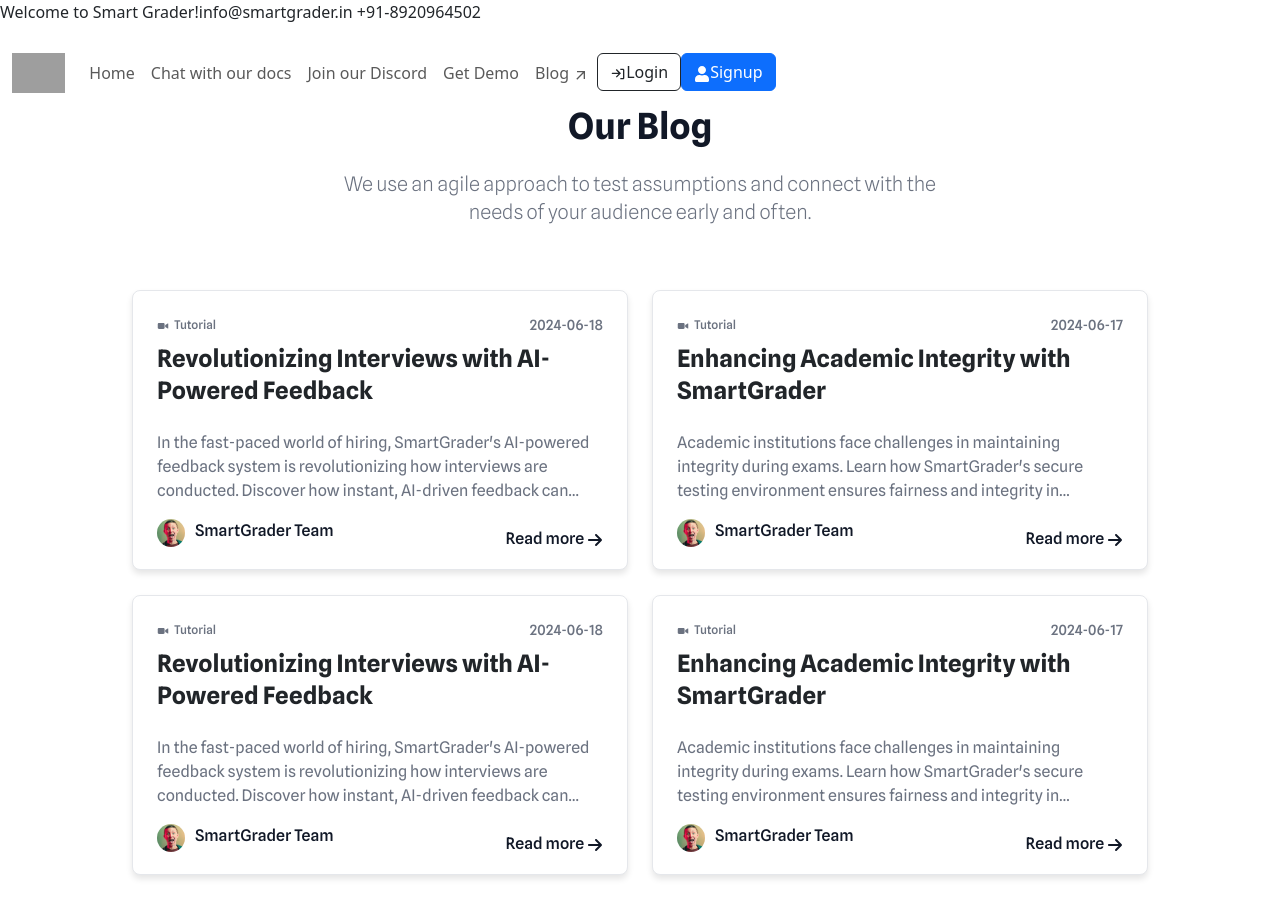
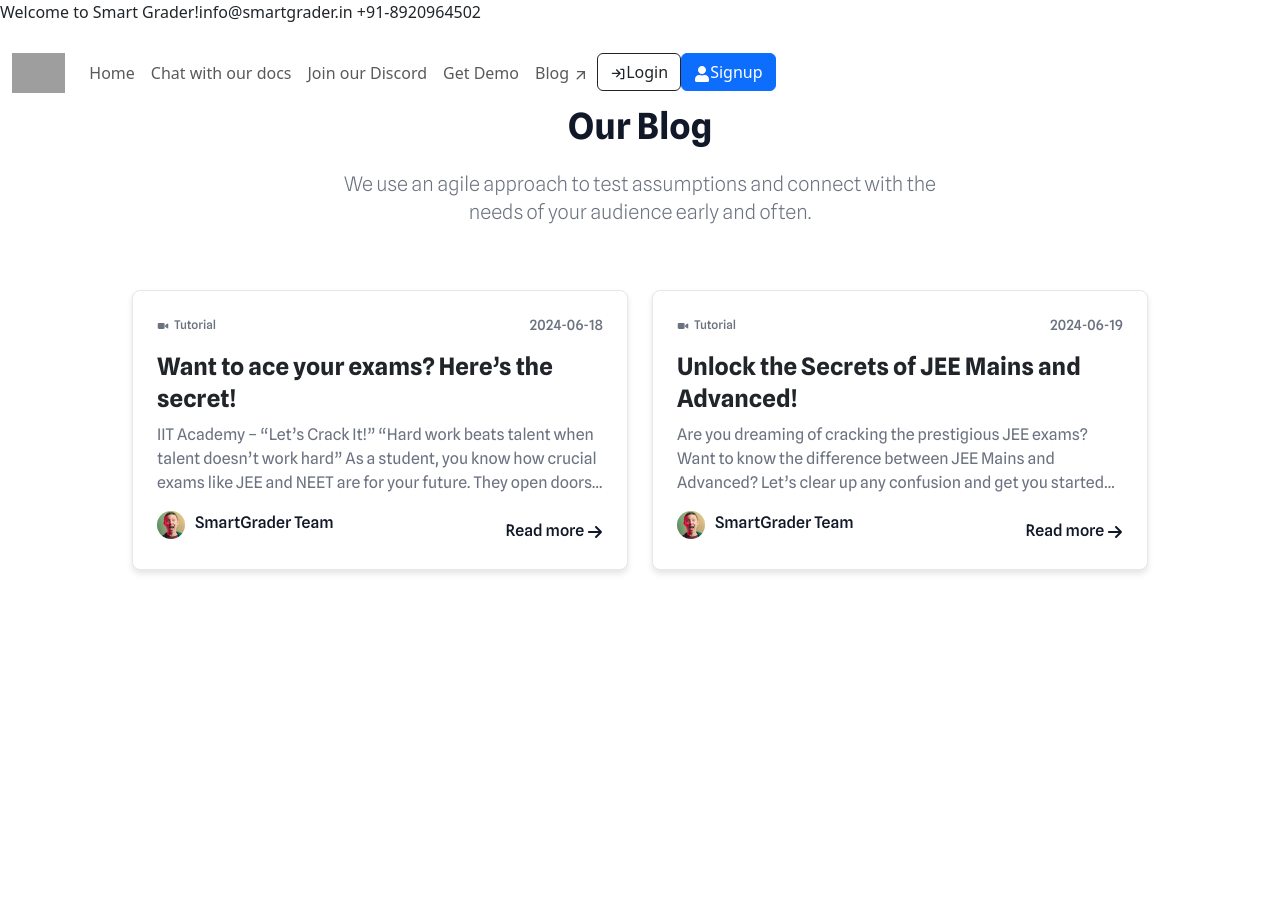
Before and after one commit to nikitabaladha/SmartGrader, a React (Create React App) app in the folder smart-grader/: page /blog in a window 1280 px wide. After the commit the page ends 800 px from the top, so only its background shows below. Built offline with nearby package versions, Linux system fonts and the light colour scheme; grey boxes are pictures that could not be loaded.

Commit message:
FullBlog.js page display with simple html done

```diff
--- a/smart-grader/package.json
+++ b/smart-grader/package.json
@@ -8,6 +8,7 @@
     "@testing-library/react": "^13.0.0",
     "@testing-library/user-event": "^13.2.1",
     "bootstrap": "^5.3.3",
+    "dompurify": "^3.1.7",
     "react": "^18.3.1",
     "react-bootstrap": "^2.10.5",
     "react-dom": "^18.3.1",
--- a/smart-grader/src/App.js
+++ b/smart-grader/src/App.js
@@ -4,6 +4,7 @@
 
 import Home from "./Components/Home/Home";
 import Blog from "./Components/Blog/Blog";
+import FullBlog from "./Components/FullBlog/FullBlog";
 
 function App() {
   return (
@@ -12,6 +13,7 @@
         <Routes>
           <Route path="/" element={<Home />} />
           <Route path="/blog" element={<Blog />} />
+          <Route path="/blog/:postId" element={<FullBlog />} />
         </Routes>
       </div>
     </Router>
--- a/smart-grader/src/Components/Blog/Blog.css
+++ b/smart-grader/src/Components/Blog/Blog.css
@@ -56,7 +56,6 @@
 
 .blog-card h2 {
   margin-top: var(--spacing-small);
-  margin-bottom: var(--spacing-medium);
   font-weight: var(--font-weight-bold);
   font-size: var(--font-size-lg);
   line-height: var(--line-height-lg);
--- a/smart-grader/src/Components/Blog/Blog.js
+++ b/smart-grader/src/Components/Blog/Blog.js
@@ -1,14 +1,19 @@
 import React from "react";
 import { Link } from "react-router-dom";
-
 import Navbar from "../Navbar/Navbar";
 import "./Blog.css";
 import posts from "./Posts";
-
 import blogImage1 from "../../Images/blog-page-1.png";
-
 import { IoIosVideocam } from "react-icons/io";
 import { FaArrowRight } from "react-icons/fa6";
+
+const truncateDescription = (html) => {
+  const tempElement = document.createElement("div");
+  tempElement.innerHTML = html;
+  const textContent = tempElement.textContent || tempElement.innerText;
+  const lines = textContent.split("\n");
+  return lines.slice(0, 5).join("\n");
+};
 
 const Blog = () => {
   return (
@@ -29,7 +34,7 @@
               <div className="col-md-6" key={index}>
                 <div className="blog-card">
                   <h6>
-                    <span className="d-flex justify-content-between align-items-center">
+                    <span className="d-flex justify-content-between align-items-center mb-3">
                       <span>
                         <span className="icon">
                           <IoIosVideocam />
@@ -40,7 +45,7 @@
                     </span>
                   </h6>
                   <h2>{post.title}</h2>
-                  <p>{post.description}</p>
+                  <p>{truncateDescription(post.description)}</p>
                   <div className="d-flex justify-content-between align-items-center card-footer">
                     <div className="d-flex">
                       <div className="img-container">
@@ -49,7 +54,7 @@
 
                       <p>SmartGrader Team</p>
                     </div>
-                    <Link href={post.link}>
+                    <Link to={`/blog/${index}`}>
                       Read more <FaArrowRight />
                     </Link>
                   </div>
--- a/smart-grader/src/Components/Blog/Posts.js
+++ b/smart-grader/src/Components/Blog/Posts.js
@@ -1,31 +1,70 @@
 const posts = [
   {
     date: "2024-06-18",
-    title: "Revolutionizing Interviews with AI-Powered Feedback",
-    description:
-      "In the fast-paced world of hiring, SmartGrader's AI-powered feedback system is revolutionizing how interviews are conducted. Discover how instant, AI-driven feedback can enhance your inter In the fast-paced world of hiring, SmartGrader's AI-powered feedback system is revolutionizing how interviews are conducted. Discover how instant, AI-driven feedback can enhance your inter",
-    link: "/blog/revolutionizing-interviews",
+    title: "Want to ace your exams? Here’s the secret!",
+    description: `
+          <p>IIT Academy – “Let’s Crack It!”</p>
+          <blockquote>“Hard work beats talent when talent doesn’t work hard”</blockquote>
+          <p>As a student, you know how crucial exams like JEE and NEET are for your future. They open doors to numerous opportunities. Have you ever wondered why some students do so well in these exams while others struggle? The answer lies in three key areas:</p>
+          <ul>
+            <li>Smart preparation</li>
+            <li>The right mindset</li>
+            <li>And a few simple tips.</li>
+          </ul>
+          <h3>Start Early: Don’t Wait for the Last Minute</h3>
+          <p>Starting your preparation early is essential. It keeps you ahead, builds your confidence, and reduces stress. Imagine having an entire year to learn and practice instead of just a few months. Begin early, and you’ll be amazed at how much you can achieve! Join IIT Academy for a great experience. Let’s crack it!</p>
+          <h3>Set Goals: Break Them Down into Smaller Targets</h3>
+          <p>Setting goals is vital, but breaking them down into smaller, achievable targets is equally important. This keeps you focused, motivated, and helps you track your progress. For example, if you want to master a subject, divide it into smaller topics and tackle each one step by step. At IIT Academy, our teachers are always here to guide you through this process.</p>
+          <h3>Practice Consistently: Build Confidence and Strength</h3>
+          <p>Regular practice is key to success. It builds confidence, helps you improve weak areas, and develops problem-solving skills. Try to practice a little every day. You’ll be surprised at how much you can improve!</p>
+          <h3>Analyze and Improve: Review and Refine Your Strategy</h3>
+          <p>Reviewing your performance is crucial. It helps you identify areas for improvement, adjust your strategy, and stay on course. Don’t be afraid to ask for help, seek feedback, and learn from your mistakes.</p>
+          <h3>Stay Positive: Believe in Yourself and Stay Motivated</h3>
+          <p>Believing in yourself is half the battle! Stay positive, even when faced with challenges. Remind yourself of your strengths, celebrate your achievements, and keep moving forward.</p>
+          <p>Success in exams requires a mix of hard work, smart work, and the right mindset. By following these tips, you’ll be well on your way to excelling in your exams!</p>
+          <p>At IIT Academy, we are dedicated to helping students unlock their potential. Our expert faculty, comprehensive curriculum, and supportive environment are designed to help you succeed. Stay tuned for more tips, guidance, and resources to help you achieve your goals!</p>
+        `,
+    link: "/blog/ace-your-exams",
   },
   {
-    date: "2024-06-17",
-    title: "Enhancing Academic Integrity with SmartGrader",
-    description:
-      "Academic institutions face challenges in maintaining integrity during exams. Learn how SmartGrader's secure testing environment ensures fairness and integrity in academic assessments. With features",
-    link: "/blog/enhancing-academic-integrity",
-  },
-  {
-    date: "2024-06-18",
-    title: "Revolutionizing Interviews with AI-Powered Feedback",
-    description:
-      "In the fast-paced world of hiring, SmartGrader's AI-powered feedback system is revolutionizing how interviews are conducted. Discover how instant, AI-driven feedback can enhance your inter In the fast-paced world of hiring, SmartGrader's AI-powered feedback system is revolutionizing how interviews are conducted. Discover how instant, AI-driven feedback can enhance your inter",
-    link: "/blog/revolutionizing-interviews",
-  },
-  {
-    date: "2024-06-17",
-    title: "Enhancing Academic Integrity with SmartGrader",
-    description:
-      "Academic institutions face challenges in maintaining integrity during exams. Learn how SmartGrader's secure testing environment ensures fairness and integrity in academic assessments. With features",
-    link: "/blog/enhancing-academic-integrity",
+    date: "2024-06-19",
+    title: "Unlock the Secrets of JEE Mains and Advanced!",
+    description: `
+          <p>Are you dreaming of cracking the prestigious JEE exams? Want to know the difference between JEE Mains and Advanced? Let’s clear up any confusion and get you started on the path to success!</p>
+          <h3>JEE Mains:</h3>
+          <ul>
+            <li>For admission to NITs, IIITs, and GFTIs</li>
+            <li>Objective-type questions</li>
+            <li>3 hours long</li>
+            <li>300 marks</li>
+            <li>Eligibility: 75% in 12th standard (65% for SC/ST)</li>
+          </ul>
+          <h3>JEE Advanced:</h3>
+          <ul>
+            <li>For admission to IITs and ISM</li>
+            <li>Objective-type questions</li>
+            <li>2 papers (Paper 1 and Paper 2)</li>
+            <li>3 hours each</li>
+            <li>366 marks</li>
+            <li>Eligibility: Top 2.5 lakh rank holders in JEE Mains</li>
+          </ul>
+          <p>JEE Mains is the first step: It’s the first exam you need to pass to qualify for JEE Advanced. Doing well in JEE Mains is crucial.</p>
+          <p>JEE Advanced is tougher: This exam is more challenging and competitive than JEE Mains. Be ready for harder questions and a more intense experience.</p>
+          <h3>Tips and tricks to crack these exams:</h3>
+          <ul>
+            <li><strong>Practice regularly:</strong> Regular practice helps you gain confidence, improve weak areas, and develop problem-solving skills. Make it a habit to practice daily. IIT Academy teachers are here to help you.</li>
+            <li><strong>Focus on Basics:</strong> Clear your basics in each subject because they are the foundation for advanced concepts. IIT Academy offers regular doubt-clearing sessions.</li>
+            <li><strong>Time management:</strong> Learn to manage your time effectively during the exams. IIT Academy provides regular mock tests.</li>
+            <li><strong>Stay motivated and focused:</strong> Believe in yourself and stay positive. Celebrate small victories and keep pushing forward.</li>
+            <li><strong>Understand the exam pattern:</strong> Know the format, marking scheme, and types of questions to avoid surprises on exam day.</li>
+            <li><strong>Quality study materials:</strong> Use good study resources like textbooks, online materials, and coaching classes. IIT Academy offers excellent chapter-wise study materials.</li>
+            <li><strong>Seek help when needed:</strong> Don’t hesitate to ask teachers, mentors, or friends for help if you face difficulties.</li>
+            <li><strong>Stay healthy and focused:</strong> Take care of your physical and mental health by getting enough sleep and eating a balanced diet.</li>
+          </ul>
+          <p>By following these tips, you’ll be well-prepared to tackle JEE Mains and Advanced with confidence!</p>
+          <p>Stay tuned for more tips and guidance from IIT Academy!</p>
+        `,
+    link: "/blog/unlock-jee-secrets",
   },
 ];
 
--- /dev/null
+++ b/smart-grader/src/Components/FullBlog/FullBlog.js
@@ -0,0 +1,26 @@
+import React from "react";
+import { useParams } from "react-router-dom";
+import DOMPurify from "dompurify";
+
+import posts from "../Blog/Posts";
+
+const FullBlog = () => {
+  const { postId } = useParams();
+  const post = posts[postId];
+
+  if (!post) {
+    return <h2>Post not found</h2>;
+  }
+
+  const sanitizedDescription = DOMPurify.sanitize(post.description);
+
+  return (
+    <div>
+      <h2>{post.title}</h2>
+      <p>{post.date}</p>
+      <div dangerouslySetInnerHTML={{ __html: sanitizedDescription }} />
+    </div>
+  );
+};
+
+export default FullBlog;
```
Also changed, not shown: 2 other files (tests, documents, lock files or other folders).
